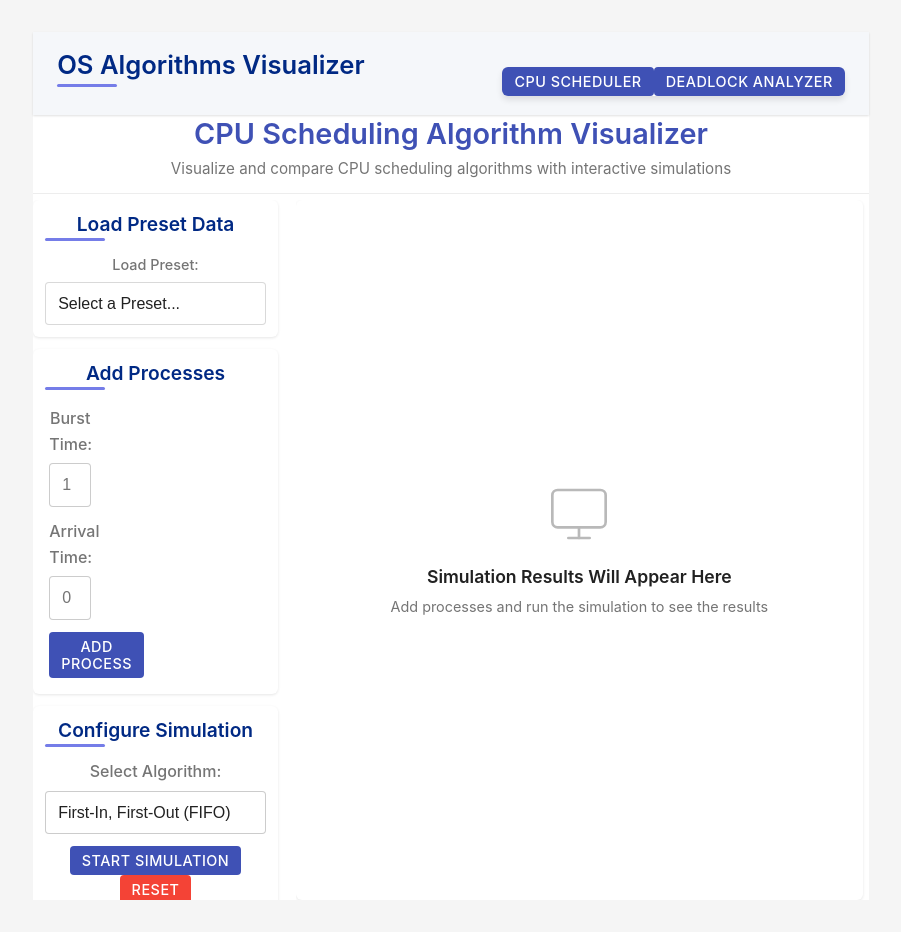
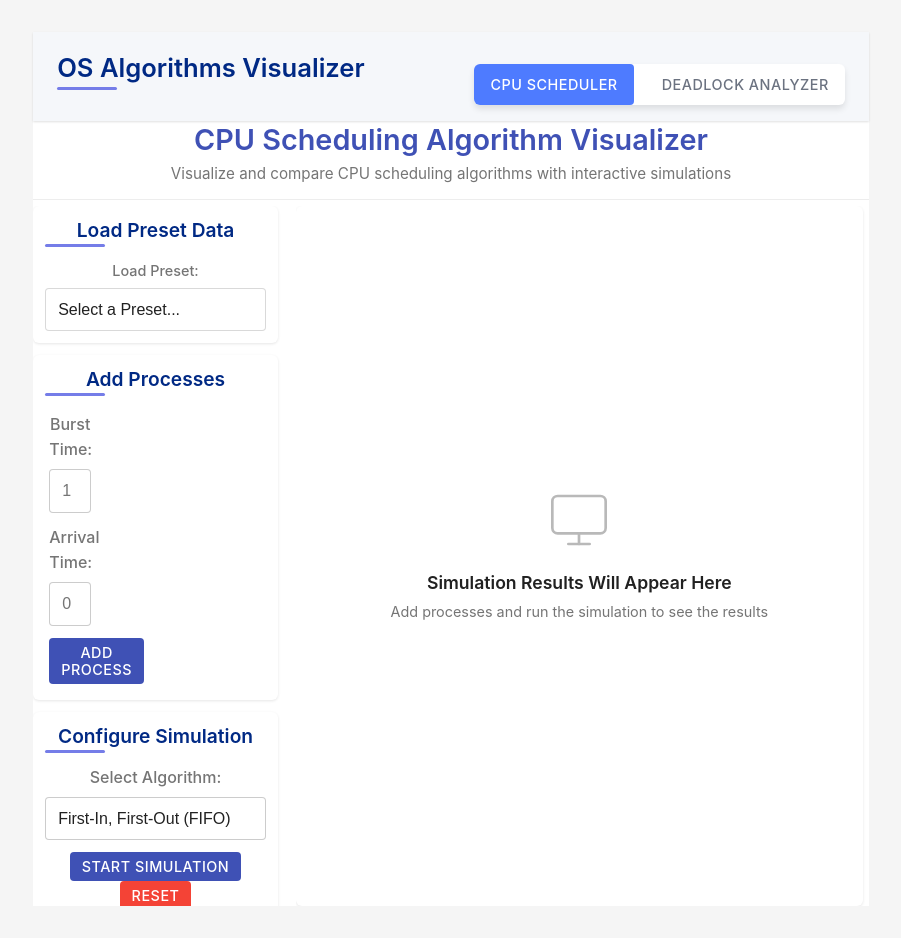
Before and after one commit to parsa-mirsaeed/Scheduling-Algorithms, a React (Vite) app: page / in a window 1280 px wide. Shown: the whole page, without its empty margins (189-1090 px from the left). Built offline with nearby package versions, Linux system fonts and the light colour scheme.

Commit message:
style(nav): add Gemini-inspired navigation button theme 🌌
• Added styles/nav.css with .nav-button hover/active states
• Imported nav.css in index.css
• Keeps palette & spacing consistent with tokens.css

```diff
--- a/src/index.css
+++ b/src/index.css
@@ -1,5 +1,6 @@
 @import "./styles/tokens.css";
 @import "./styles/layout.css";
+@import "./styles/nav.css";
 
 :root {
   font-family: system-ui, Avenir, Helvetica, Arial, sans-serif;
--- /dev/null
+++ b/src/styles/nav.css
@@ -0,0 +1,25 @@
+/* Navigation button styles - Gemini-inspired theme */
+.app-nav {
+  display: flex;
+  gap: var(--space-3);
+}
+
+.nav-button {
+  background: transparent;
+  color: var(--g-text-muted);
+  border: none;
+  padding: var(--space-3) var(--space-4);
+  font-weight: 500;
+  border-radius: var(--radius-sm);
+  transition: background 0.2s ease, color 0.2s ease;
+}
+
+.nav-button:hover {
+  background: var(--g-surface-light);
+  color: var(--g-text);
+}
+
+.nav-button.active {
+  background: var(--g-primary);
+  color: #fff;
+}
```
